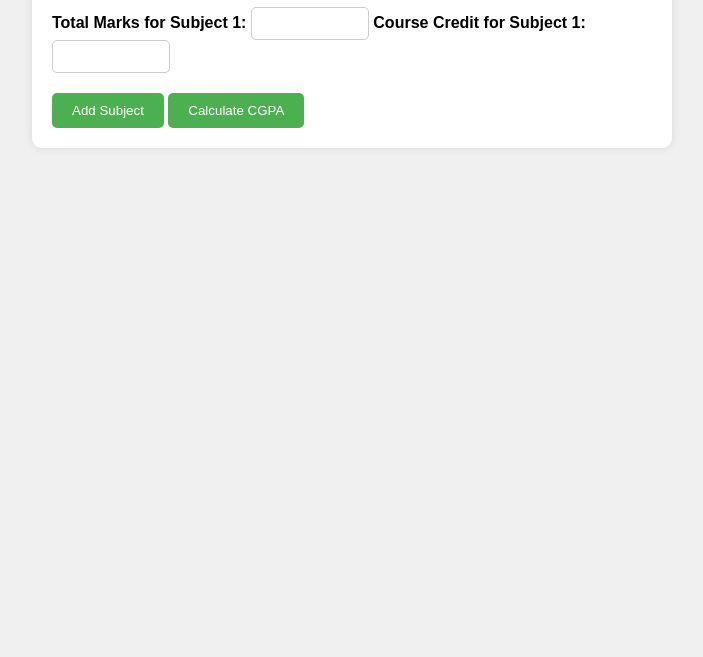
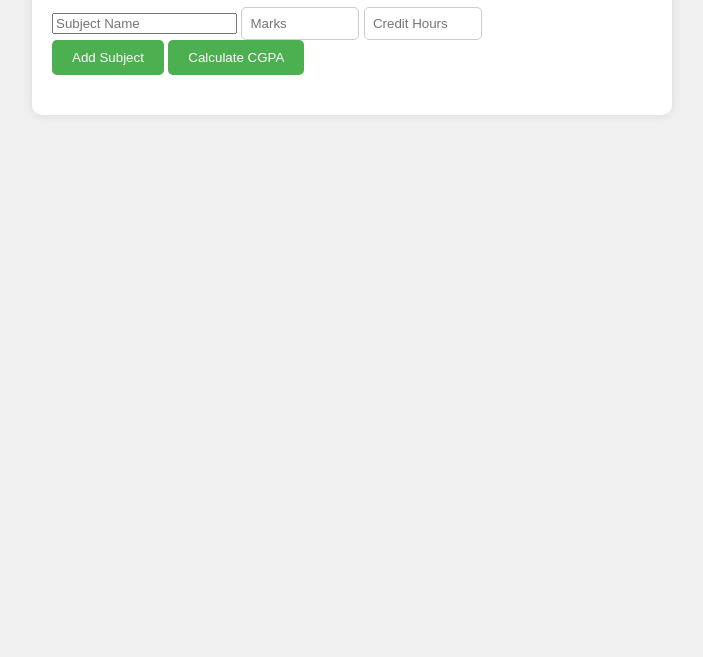
Before and after one commit to SAShameem/CGPA-Calculator, a plain HTML site: page index.html in a window 1280 px wide. Shown: the part 143-800 px from the top of the page, without its empty margins (288-991 px from the left). Drawn offline with Linux system fonts and the light colour scheme.

Commit message:
Update index.html

```diff
--- a/index.html
+++ b/index.html
@@ -9,23 +9,19 @@
 <body>
     <div class="container">
         <h1>CGPA Calculator</h1>
-        <form id="cgpa-form">
-            <div id="subject-container">
-                <div class="form-group">
-                    <label for="grade1">Total Marks for Subject 1:</label>
-                    <input type="number" id="grade1" min="0" max="100" step="1" required>
-                    <label for="credits1">Course Credit for Subject 1:</label>
-                    <input type="number" id="credits1" min="1" step="1" required>
+        <form id="cgpaForm">
+            <div id="subjects">
+                <div class="subject">
+                    <input type="text" placeholder="Subject Name" class="subject-name">
+                    <input type="number" placeholder="Marks" class="subject-marks">
+                    <input type="number" placeholder="Credit Hours" class="subject-credits">
                 </div>
             </div>
-            <button type="button" id="add-subject-btn">Add Subject</button>
+            <button type="button" id="addSubject">Add Subject</button>
             <button type="submit">Calculate CGPA</button>
         </form>
-        <div id="result" style="display: none;">
-            <h2>Your CGPA: <span id="cgpa"></span></h2>
-        </div>
+        <div id="result"></div>
     </div>
-
     <script src="script.js"></script>
 </body>
 </html>
```
